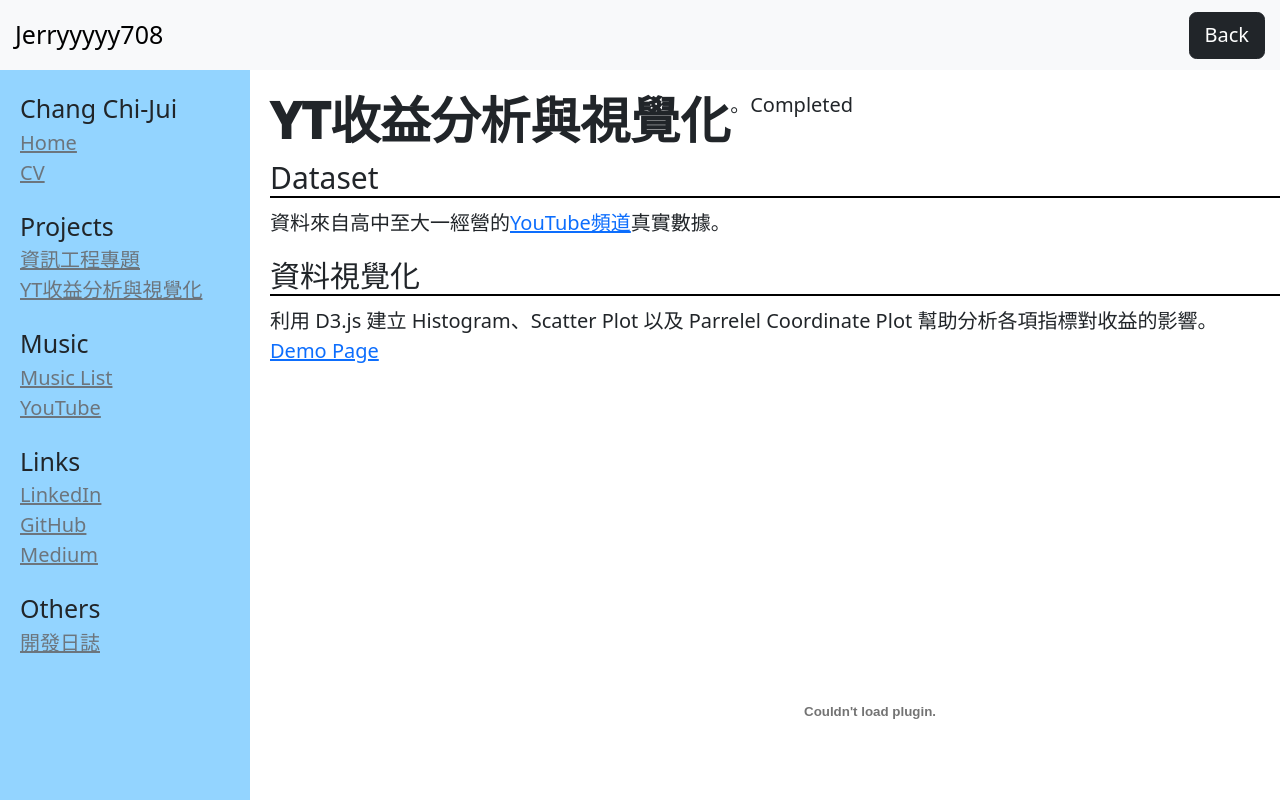
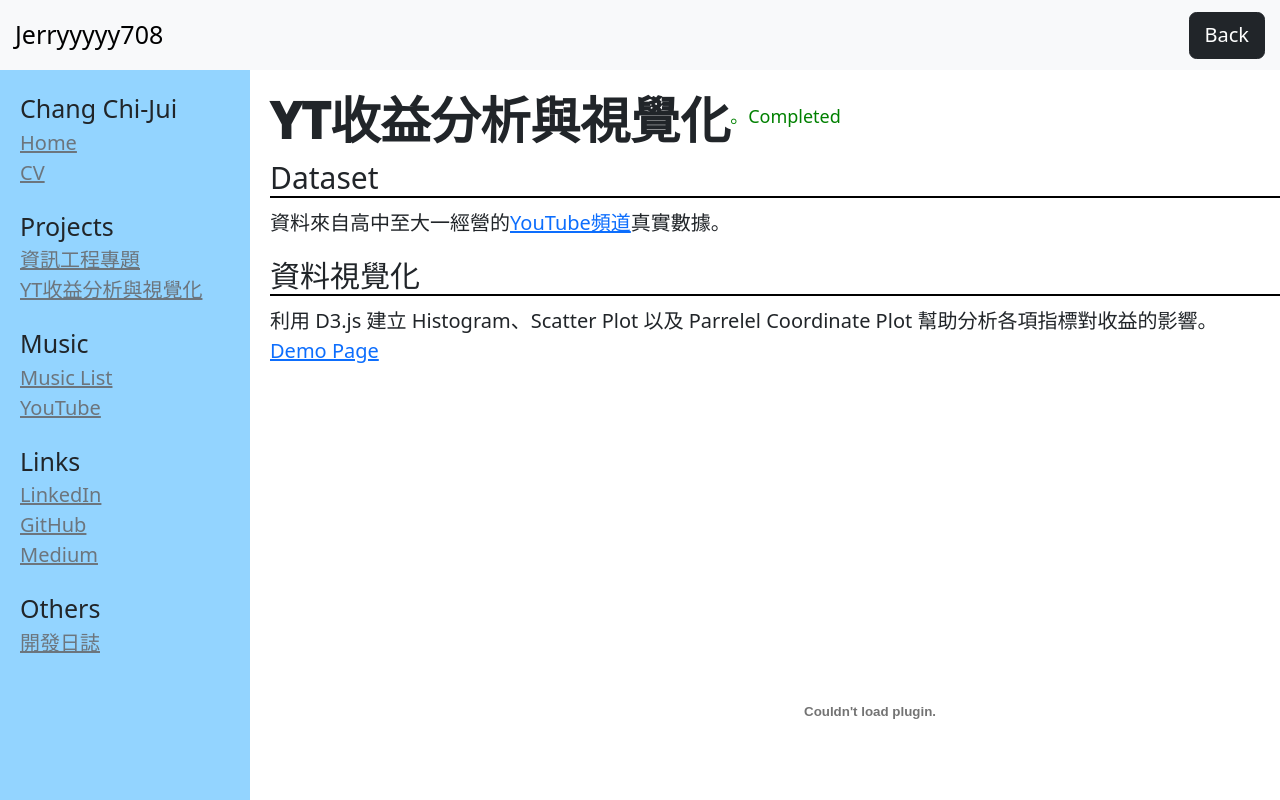
Before and after one commit to jerryyyyy708/jerryyyyy708.github.io, a plain HTML site: page YT_vis.html in a window 1280 px wide. Shown: the top 800 px of the page. Drawn offline with nearby package versions, Linux system fonts and the light colour scheme; a web font is replaced by a local one.

Commit message:
fix status color

```diff
--- a/YT_vis.html
+++ b/YT_vis.html
@@ -49,7 +49,7 @@
             <div class="d-flex flex-column flex-shrink-0 p-3">
                 <div>
                     <h1 class="pj_title">YT收益分析與視覺化</h1>
-                    <p class="pj_complete">。Completed</p>
+                    <p class="Complete">。Completed</p>
                 </div>
                 <h4>Dataset</h4>
                     <p>資料來自高中至大一經營的<a href="https://www.youtube.com/@user-xl8yn2th6t">YouTube頻道</a>真實數據。</p>
```
Also changed, not shown: fyp.html (+1 -1 lines), songwriter.html (+1 -1 lines).
